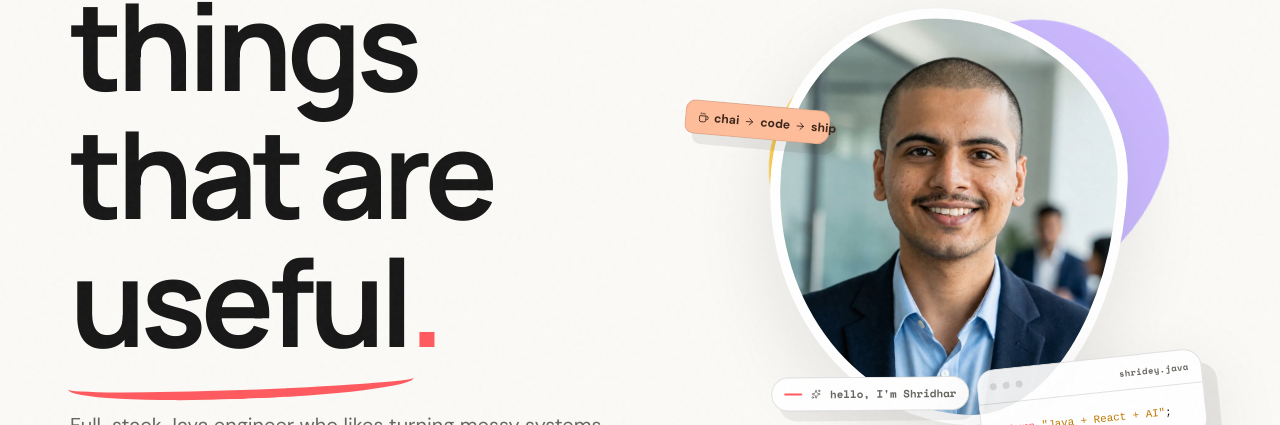
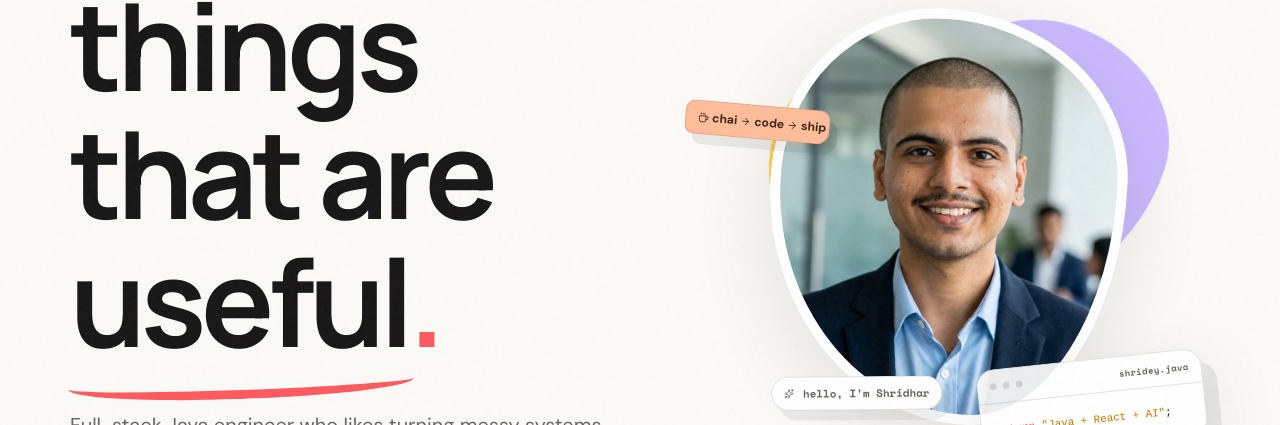
Before and after one commit to shridey/shridey.github.io, a plain HTML site: page index.html in a window 1280 px wide. Shown: the part 375-800 px from the top of the page. Drawn offline with nearby package versions, Linux system fonts and the light colour scheme.

Commit message:
minor changes

```diff
--- a/index.html
+++ b/index.html
@@ -100,8 +100,7 @@
               <img src="assets/shridhar-profile.webp" alt="Shridhar Pandey smiling in a navy blazer and light blue shirt" />
             </div>
             <figcaption>
-              <span class="portrait-line"></span>
-              <i data-lucide="sparkles" class="icon icon-xs" aria-hidden="true"></i><span>hello, I'm Shridhar</span>
+              <i data-lucide="sparkles" class="icon icon-xs" aria-hidden="true"></i> <span>hello, I'm Shridhar</span>
             </figcaption>
           </figure>
 
--- a/styles.css
+++ b/styles.css
@@ -70,7 +70,7 @@ button { font: inherit; }
 .nav-cta, .button, .sticker, .social-row a, .footer-inner a { display:inline-flex; align-items:center; }
 .nav-cta, .button { gap: 9px; }
 .sticker { gap: 6px; }
-.sticker-note { gap: 5px; }
+.sticker-note { gap: 3px; }
 .sticker-bottom { gap: 7px; }
 .portrait-card figcaption { gap: 7px; }
 .hero-note { gap: 8px; }
```
